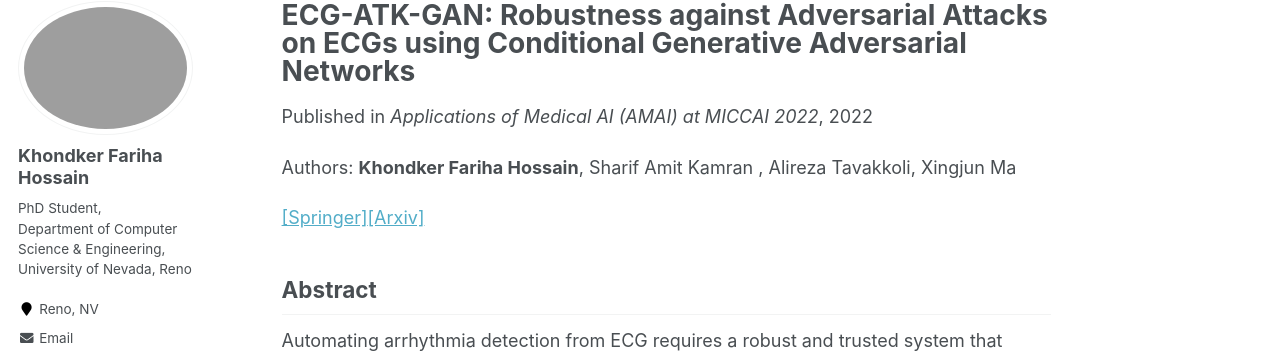
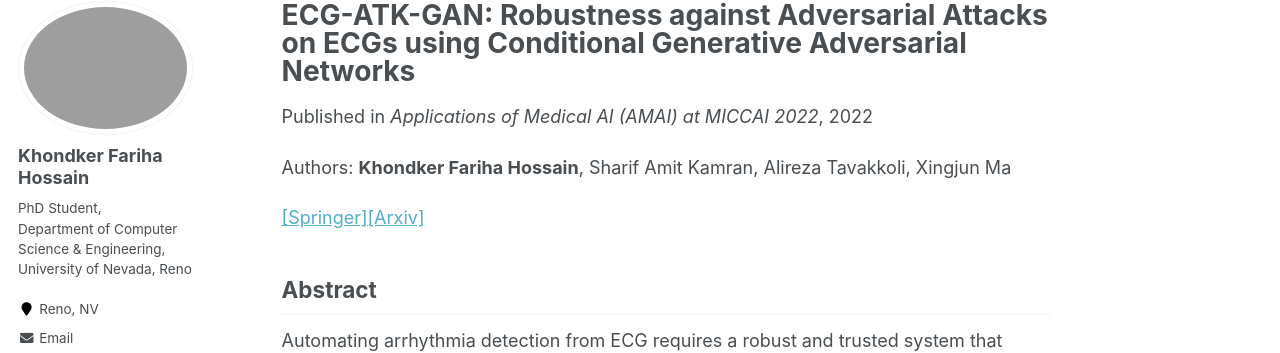
Before and after one commit to FarihaHossain/FarihaHossain.github.io, a Jekyll site: the page built from _publications/AMAI2022.md, in a window 1280 px wide and 900 px high. Shown: the part 117-470 px from the top of the window. Built offline with Jekyll 4.4.1, drawn with Linux system fonts in a browser that asks for light colours; Markdown is read by kramdown in place of the engine named in the settings.

Commit message:
CV update

```diff
--- a/_publications/AMAI2022.md
+++ b/_publications/AMAI2022.md
@@ -4,7 +4,7 @@ collection: publications
 permalink: /publications/AMAI2022
 venue: "Applications of Medical AI (AMAI) at MICCAI 2022"
 date: 2022-09-30
-citation: '<b>Khondker Fariha Hossain</b>, Sharif Amit Kamran </b>, Alireza Tavakkoli, Xingjun Ma'
+citation: '<b>Khondker Fariha Hossain</b>, Sharif Amit Kamran, Alireza Tavakkoli, Xingjun Ma'
 ---
 [[Springer]](https://link.springer.com/chapter/10.1007/978-3-031-17721-7_8)[[Arxiv]](https://arxiv.org/abs/2110.09983)
 
```
Also changed, not shown: _pages/about.md (+1 -1 lines), 3 other files.
